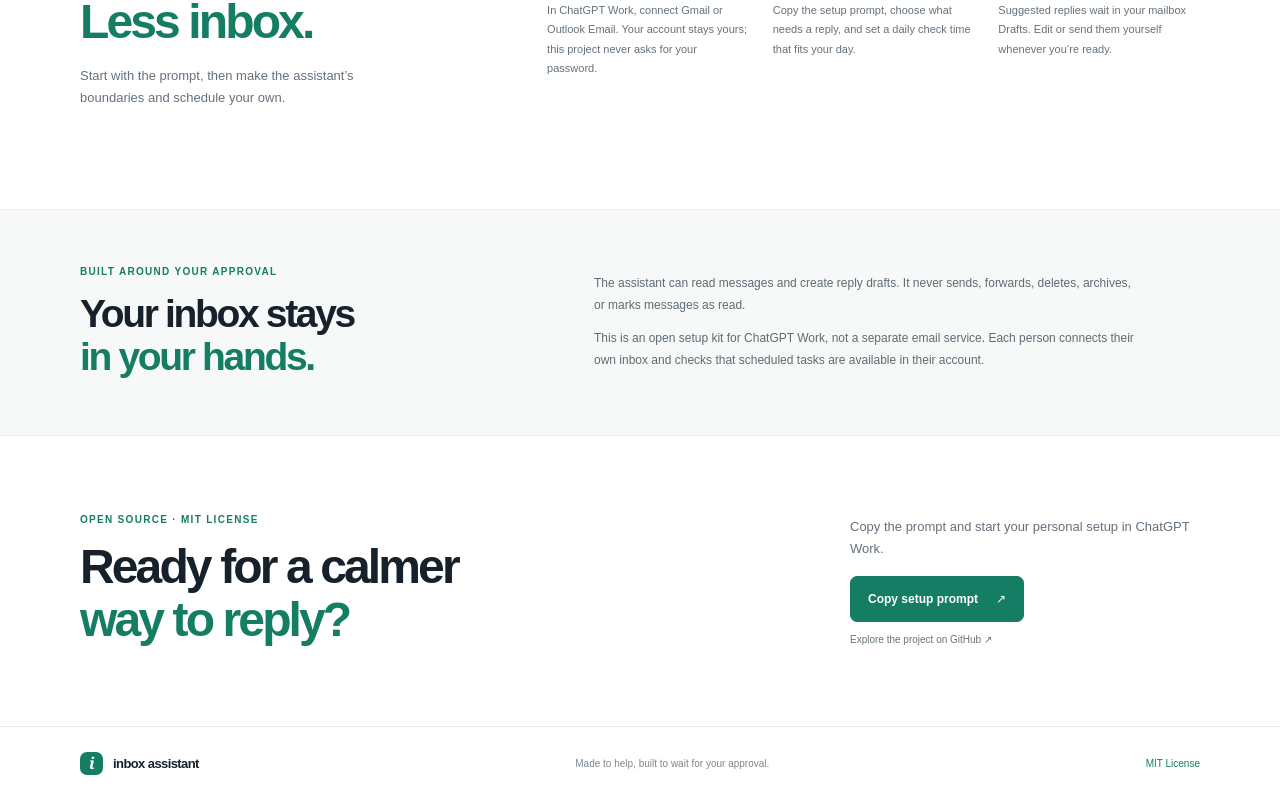
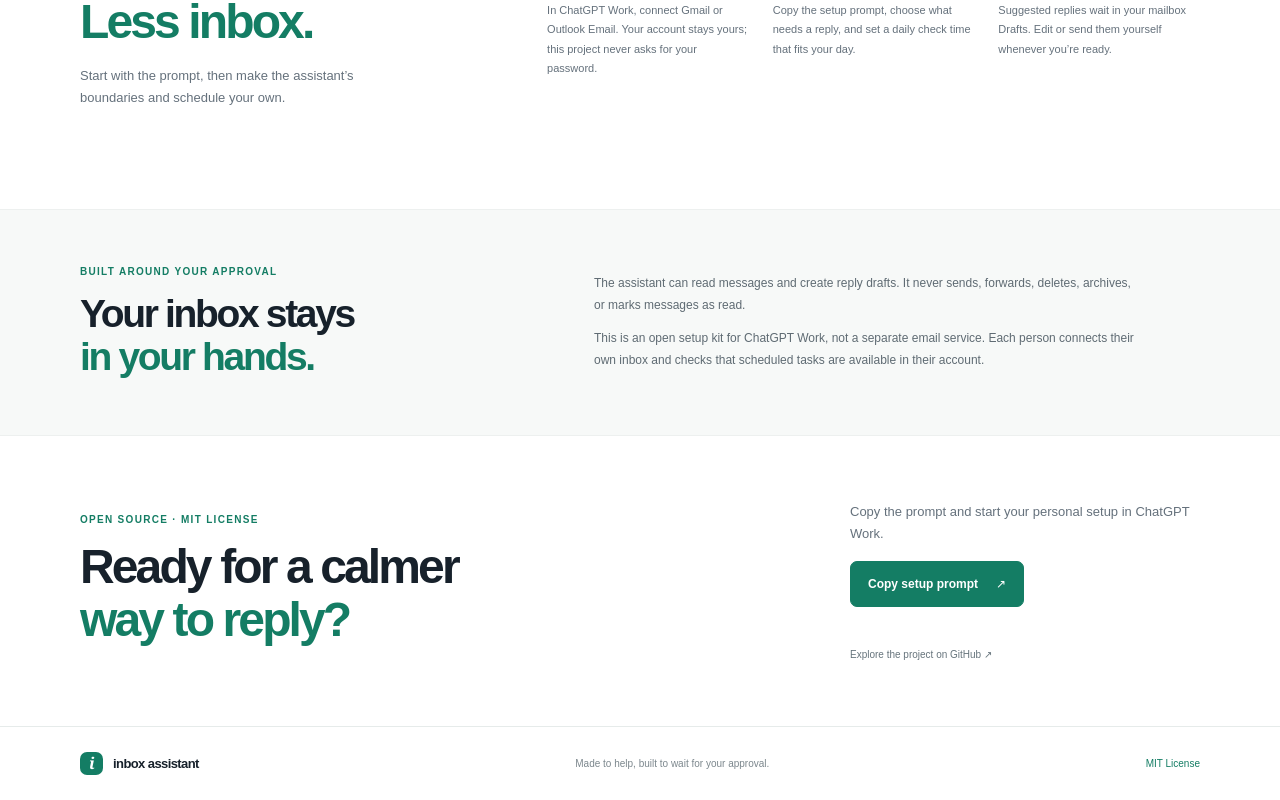
Before and after one commit to Nathan200000000/inbox-assistant, a Next.js app: page / in a window 1280 px wide. Shown: the part 887-1687 px from the top of the page. Built offline with nearby package versions, Linux system fonts and the light colour scheme.

Commit message:
Polish responsive copy control

```diff
--- a/src/app/globals.css
+++ b/src/app/globals.css
@@ -1,4 +1,4 @@
- :root {
+:root {
   color-scheme: light;
   --ink: #17212b;
   --muted: #65717c;
@@ -113,3 +113,8 @@
 @media (prefers-reduced-motion: reduce) {
   *, *::before, *::after { scroll-behavior: auto !important; transition-duration: .01ms !important; }
 }
+
+.copy-control { display: inline-flex; flex-direction: column; align-items: flex-start; gap: 6px; }
+.copy-status { min-height: 12px; color: #62716d; font-size: 10px; }
+.copy-status a { color: var(--green); text-decoration: underline; text-underline-offset: 2px; }
+.cta-action .copy-control { margin-bottom: 12px; }
```
